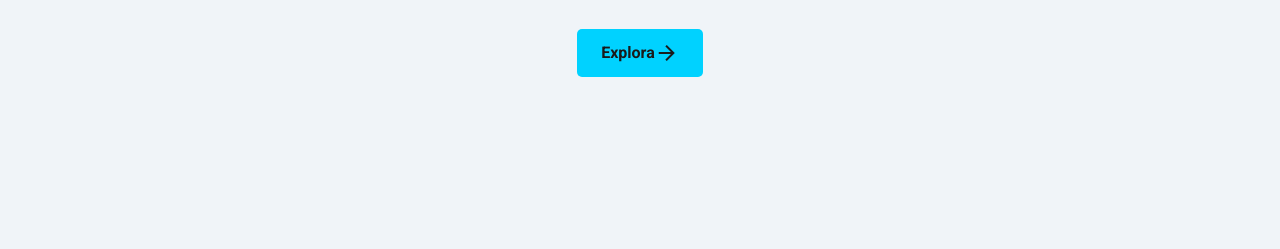
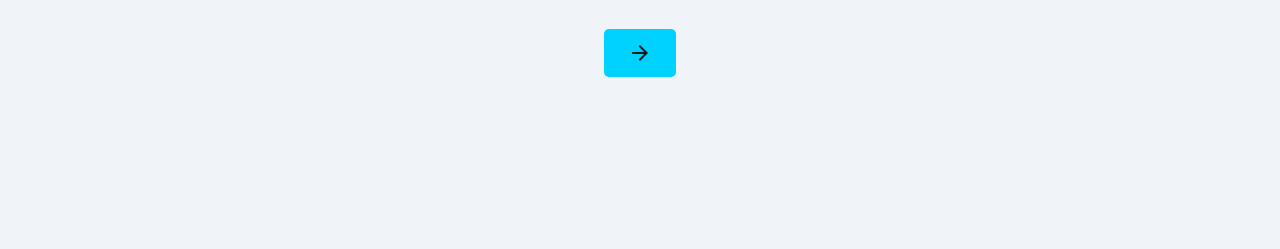
Before and after one commit to aitormera/DAM1M04-Exercici005, a plain HTML site: page index.html in a window 1280 px wide. Shown: the part 404-653 px from the top of the page. Drawn offline with nearby package versions, Linux system fonts and the light colour scheme; a web font is replaced by a local one.

Commit message:
Update index.html

```diff
--- a/index.html
+++ b/index.html
@@ -30,7 +30,7 @@
                 <h1 class="titol-principal">Transicions</h1>
                 <p class="subtitol">Moviment suau  </p>
                 <button class="btn-primary" id="btn-hero">
-                    Explora
+
                     <span class="material-icons-outlined">arrow_forward</span>
                 </button>
             </section>
```
